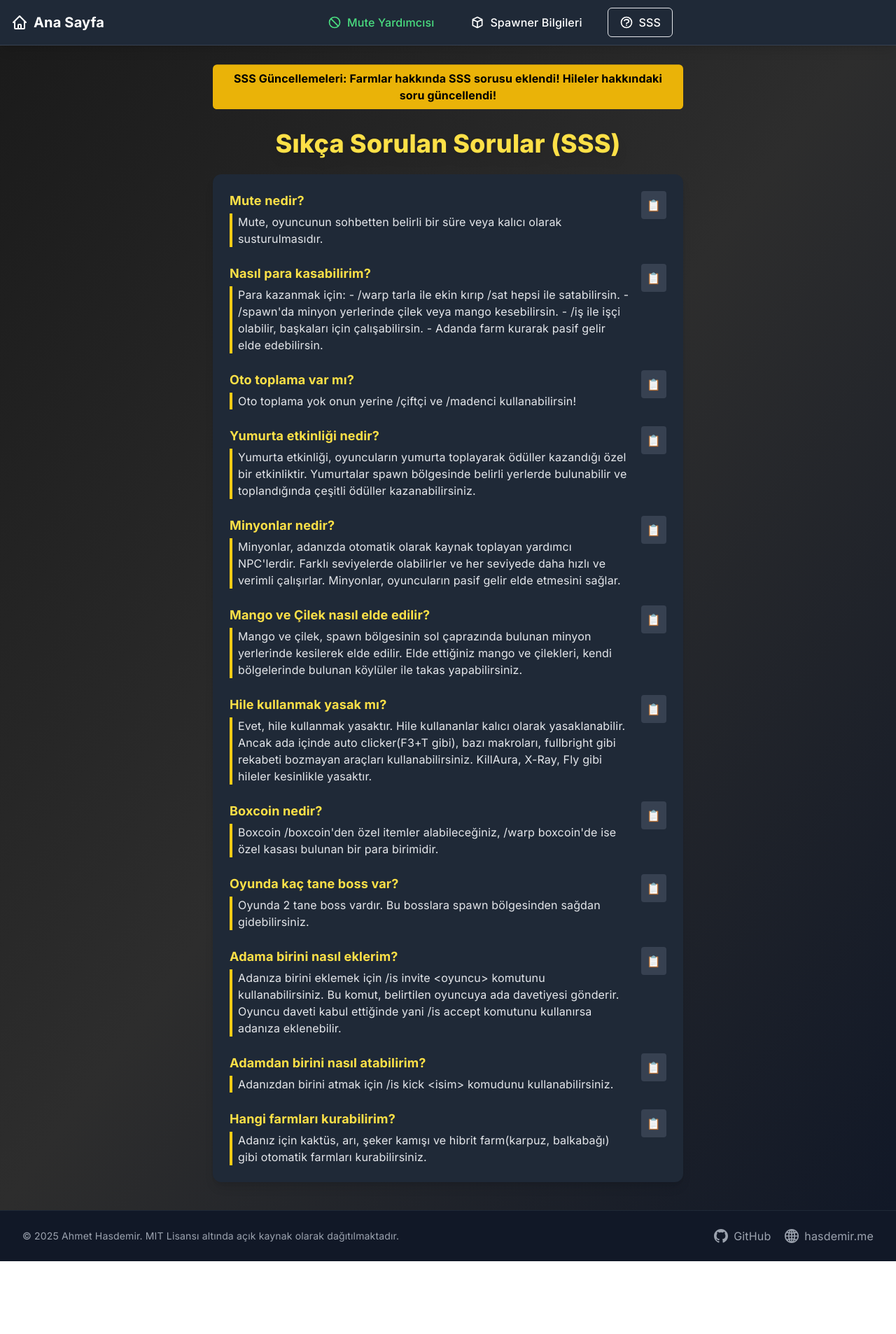
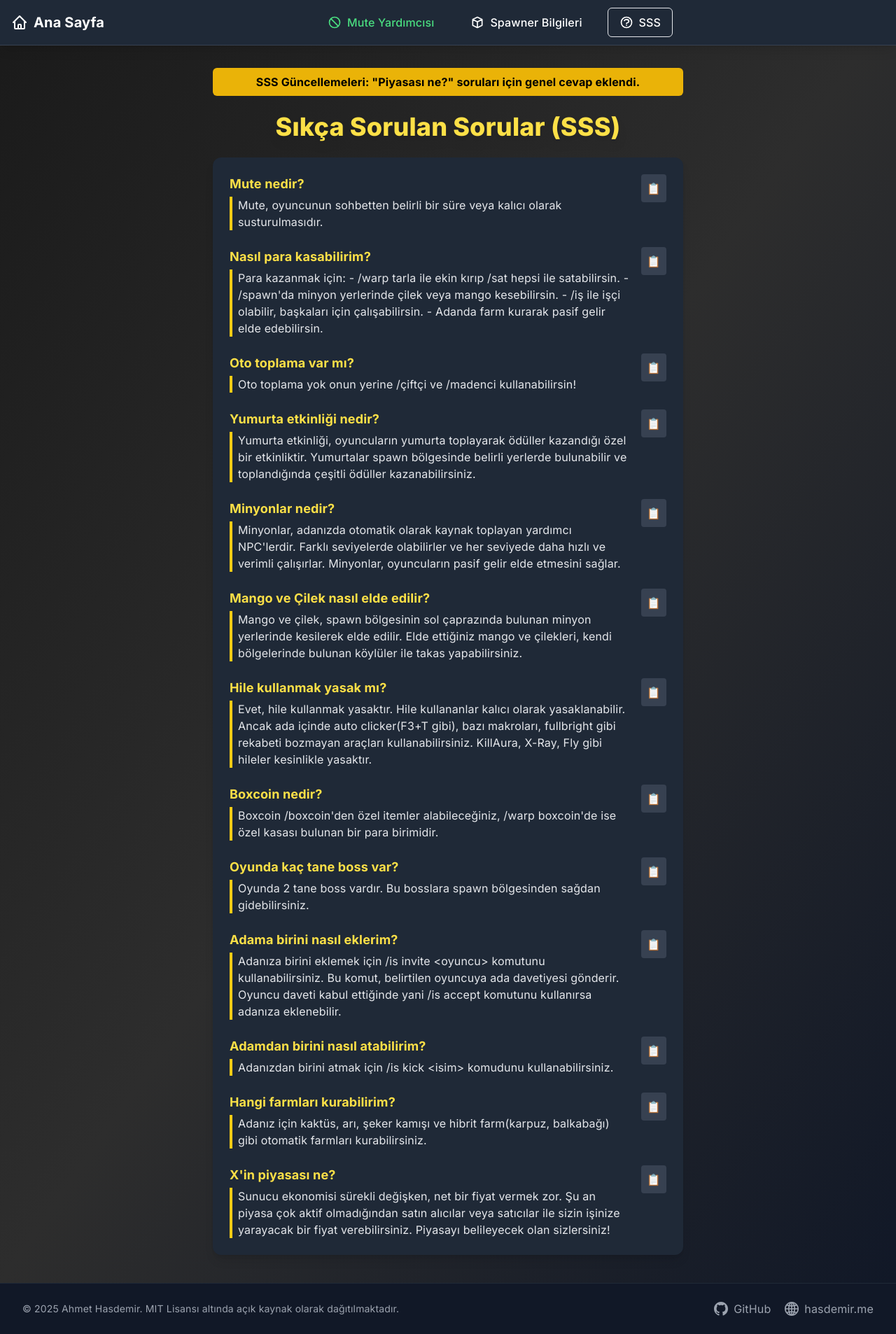
Before and after one commit to ahasdemir/skyblocktc-rehber, a Next.js app: page /sss in a window 1280 px wide. Shown: the whole page at 70% size. Before the commit the page ends 1802 px from the top, so only its background shows below. Built offline with nearby package versions, Linux system fonts and the light colour scheme.

Commit message:
Add FAQ entry about market prices and update SSS updates message

```diff
--- a/src/app/sss/page.tsx
+++ b/src/app/sss/page.tsx
@@ -52,6 +52,10 @@
 		q: 'Hangi farmları kurabilirim?',
 		a: 'Adanız için kaktüs, arı, şeker kamışı ve hibrit farm(karpuz, balkabağı) gibi otomatik farmları kurabilirsiniz.',
 	},
+	{
+		q: 'X\'in piyasası ne?',
+		a: 'Sunucu ekonomisi sürekli değişken, net bir fiyat vermek zor. Şu an piyasa çok aktif olmadığından satın alıcılar veya satıcılar ile sizin işinize yarayacak bir fiyat verebilirsiniz. Piyasayı belileyecek olan sizlersiniz!',
+	},
 ];
 
 export default function SSSPage() {
@@ -103,7 +107,7 @@
 		<div className="min-h-screen bg-gradient-to-br from-primary via-secondary to-gray-900 text-white flex flex-col">
 			<Header adminName={adminName} />			<div className="flex-1 flex flex-col items-center py-10 px-2">
 				<div className="bg-yellow-500 text-black px-4 py-2 rounded-md mb-4 font-bold text-center w-full max-w-2xl animate-bounce">
-					SSS Güncellemeleri: Farmlar hakkında SSS sorusu eklendi! Hileler hakkındaki soru güncellendi!
+					SSS Güncellemeleri: "Piyasası ne?" soruları için genel cevap eklendi.
 				</div>
 				<h1 className="text-3xl md:text-4xl font-extrabold mb-6 text-center text-yellow-300 drop-shadow-lg">
 					Sıkça Sorulan Sorular (SSS)
```
